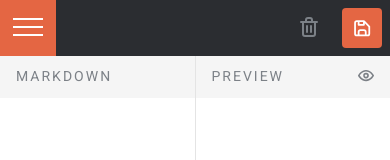
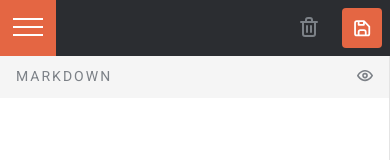
Before and after one commit to Cats-n-coffee/fem-inbrowser-markdown-editor, a Vue app: page / in a window 390 px wide. Shown: the top 160 px of the page. Built offline with nearby package versions, Linux system fonts and the light colour scheme.

Commit message:
theme toggle, mobile responsive editor view

```diff
--- a/src/components/Views/DocumentView.vue
+++ b/src/components/Views/DocumentView.vue
@@ -1,7 +1,11 @@
 <template>
     <div class="document-wrapper">
-        <Editor v-if="!isOnlyPreview"/>
-        <Preview />
+        <Editor
+          v-if="!isOnlyPreview"
+        />
+        <Preview
+          :class="{ remove: !isOnlyPreview }"
+        />
     </div>
 </template>
 
@@ -27,4 +31,12 @@ export default {
     display: flex;
     height: calc(100% - 72px);
 }
+
+.remove {
+    display: none;
+
+    @media screen and (min-width: 600px) {
+        display: block;
+    }
+}
 </style>
--- a/src/components/Views/Editor.vue
+++ b/src/components/Views/Editor.vue
@@ -2,6 +2,7 @@
     <div class="editor-wrapper">
         <div class="document-header">
             <h2>Markdown</h2>
+            <ToggleView class="editor-toggle-view"/>
         </div>
         <div class="file-content">
             <textarea
@@ -15,9 +16,13 @@
 
 <script>
 import { mapActions, mapState } from 'vuex';
+import ToggleView from './ToggleView.vue';
 
 export default {
     name: 'Editor',
+    components: {
+        ToggleView,
+    },
     data() {
         return {
             textInput: '',
@@ -55,6 +60,19 @@ export default {
     border-right: 1px solid var(--separation-border);
 }
 
+.document-header {
+    display: flex;
+    justify-content: space-between;
+}
+
+.editor-toggle-view {
+    display: block;
+
+    @media screen and (min-width: 600px) {
+        display: none;
+    }
+}
+
 .typing-area {
     resize: none;
     width: 100%;
@@ -65,5 +83,9 @@ export default {
     font-size: 14px;
     background-color: var(--content-body-bg);
     color: var(--content-markdown-text);
+
+    &:focus {
+        outline: solid 1px var(--orange);
+    }
 }
 </style>
--- a/src/components/Views/Preview.vue
+++ b/src/components/Views/Preview.vue
@@ -2,18 +2,7 @@
     <div class="preview-wrapper">
         <div class="document-header">
             <h2>Preview</h2>
-            <button
-              class="preview-icon"
-              @click="toChangeView"
-              type="button"
-            >
-                <svg v-if="isOnlyPreview" width="16" height="15" viewBox="0 0 16 15" xmlns="http://www.w3.org/2000/svg">
-                  <path d="M1.38.027a.795.795 0 0 1 .769.206L14.815 12.9a.792.792 0 0 1 0 1.124.792.792 0 0 1-1.124 0L9.234 9.567a2.77 2.77 0 0 1-3.753-3.753L1.024 1.357a.795.795 0 0 1 .357-1.33Zm.998 3.832 1.156 1.116a10.846 10.846 0 0 0-1.773 2.153c.696 1.117 2.929 4.038 6.333 3.959a6.127 6.127 0 0 0 1.346-.198l1.25 1.25a7.505 7.505 0 0 1-2.556.53h-.198c-4.663 0-7.331-4.282-7.83-5.145a.792.792 0 0 1 0-.792A12.58 12.58 0 0 1 2.378 3.86Zm5.328-2.272c4.726-.143 7.52 4.267 8.028 5.145.15.24.163.542.031.792a12.58 12.58 0 0 1-2.304 2.874l-1.195-1.116a10.846 10.846 0 0 0 1.813-2.154c-.705-1.116-2.937-4.045-6.333-3.958a6.127 6.127 0 0 0-1.346.198L5.149 2.117a7.505 7.505 0 0 1 2.557-.53Zm-.974 5.486v.055c0 .656.532 1.188 1.188 1.188l.047-.008-1.235-1.235Z" fill="#7C8187"/>
-                </svg>
-                <svg v-else width="16" height="12" viewBox="0 0 16 12" xmlns="http://www.w3.org/2000/svg">
-                  <path d="M7.784.003c4.782-.144 7.597 4.31 8.109 5.198a.8.8 0 0 1 0 .8c-.688 1.2-3.255 5.086-7.677 5.198h-.2c-4.71 0-7.405-4.326-7.909-5.198a.8.8 0 0 1 0-.8C.803 4.001 3.362.115 7.784.003Zm.38 1.6h-.3c-3.199.08-5.286 2.71-6.086 3.998C2.482 6.73 4.73 9.68 8.176 9.6c3.199-.08 5.262-2.711 6.086-3.999-.712-1.127-2.967-4.086-6.398-3.998ZM8 2.803A2.799 2.799 0 1 1 8 8.4a2.799 2.799 0 0 1 0-5.598Zm0 1.599A1.2 1.2 0 1 0 8 6.8a1.2 1.2 0 0 0 0-2.4Z" fill="#7C8187"/>
-                </svg>
-            </button>
+            <ToggleView />
         </div>
         <div class="file-content">
           <div
@@ -25,11 +14,15 @@
 </template>
 
 <script>
-import { mapActions, mapState } from 'vuex';
+import { mapState } from 'vuex';
 import { parseLine, buildLists } from '../../helpers/parsing';
+import ToggleView from './ToggleView.vue';
 
 export default {
     name: 'Preview',
+    components: {
+        ToggleView,
+    },
     data() {
         return {
             result: '',
@@ -45,7 +38,6 @@ export default {
         ...mapState(['isOnlyPreview', 'documentMdInView']),
     },
     methods: {
-        ...mapActions(['toChangeView']),
         parseMarkdown() {
             const content = this.documentMdInView.content;
             console.log('%cBEGINNING', 'color: magenta', content);
@@ -131,16 +123,6 @@ export default {
 .document-header {
     display: flex;
     justify-content: space-between;
-}
-
-.preview-icon {
-    border: none;
-    background-color: var(--content-header-bg);
-    cursor: pointer;
-
-    &:hover svg path {
-        fill: var(--orange);
-    }
 }
 
 .file-content {
--- /dev/null
+++ b/src/components/Views/ToggleView.vue
@@ -0,0 +1,40 @@
+<template>
+    <button
+        class="preview-icon"
+        @click="toChangeView"
+        type="button"
+    >
+        <svg v-if="isOnlyPreview" width="16" height="15" viewBox="0 0 16 15" xmlns="http://www.w3.org/2000/svg">
+            <path d="M1.38.027a.795.795 0 0 1 .769.206L14.815 12.9a.792.792 0 0 1 0 1.124.792.792 0 0 1-1.124 0L9.234 9.567a2.77 2.77 0 0 1-3.753-3.753L1.024 1.357a.795.795 0 0 1 .357-1.33Zm.998 3.832 1.156 1.116a10.846 10.846 0 0 0-1.773 2.153c.696 1.117 2.929 4.038 6.333 3.959a6.127 6.127 0 0 0 1.346-.198l1.25 1.25a7.505 7.505 0 0 1-2.556.53h-.198c-4.663 0-7.331-4.282-7.83-5.145a.792.792 0 0 1 0-.792A12.58 12.58 0 0 1 2.378 3.86Zm5.328-2.272c4.726-.143 7.52 4.267 8.028 5.145.15.24.163.542.031.792a12.58 12.58 0 0 1-2.304 2.874l-1.195-1.116a10.846 10.846 0 0 0 1.813-2.154c-.705-1.116-2.937-4.045-6.333-3.958a6.127 6.127 0 0 0-1.346.198L5.149 2.117a7.505 7.505 0 0 1 2.557-.53Zm-.974 5.486v.055c0 .656.532 1.188 1.188 1.188l.047-.008-1.235-1.235Z" fill="#7C8187"/>
+        </svg>
+        <svg v-else width="16" height="12" viewBox="0 0 16 12" xmlns="http://www.w3.org/2000/svg">
+            <path d="M7.784.003c4.782-.144 7.597 4.31 8.109 5.198a.8.8 0 0 1 0 .8c-.688 1.2-3.255 5.086-7.677 5.198h-.2c-4.71 0-7.405-4.326-7.909-5.198a.8.8 0 0 1 0-.8C.803 4.001 3.362.115 7.784.003Zm.38 1.6h-.3c-3.199.08-5.286 2.71-6.086 3.998C2.482 6.73 4.73 9.68 8.176 9.6c3.199-.08 5.262-2.711 6.086-3.999-.712-1.127-2.967-4.086-6.398-3.998ZM8 2.803A2.799 2.799 0 1 1 8 8.4a2.799 2.799 0 0 1 0-5.598Zm0 1.599A1.2 1.2 0 1 0 8 6.8a1.2 1.2 0 0 0 0-2.4Z" fill="#7C8187"/>
+        </svg>
+    </button>
+</template>
+
+<script>
+import { mapState, mapActions } from 'vuex'
+
+export default {
+    name: 'ToggleView',
+    computed: {
+        ...mapState(['isOnlyPreview']),
+    },
+    methods: {
+        ...mapActions(['toChangeView']),
+    },
+}
+</script>
+
+<style lang="scss" scoped>
+.preview-icon {
+    border: none;
+    background-color: var(--content-header-bg);
+    cursor: pointer;
+
+    &:hover svg path {
+        fill: var(--orange);
+    }
+}
+</style>
```
